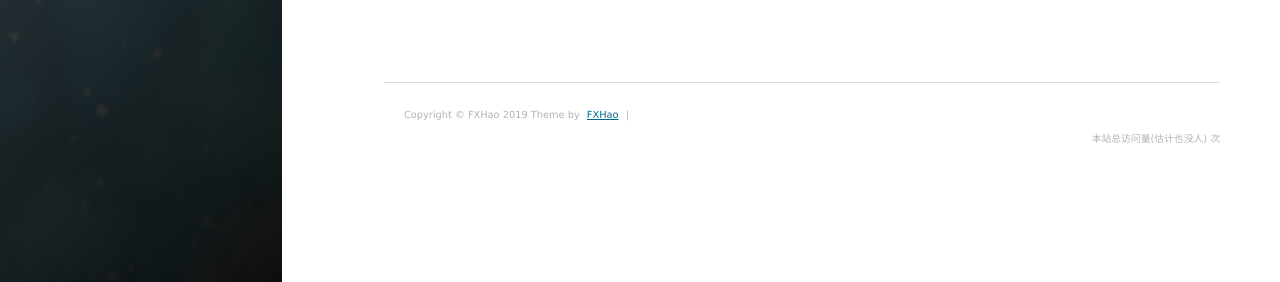
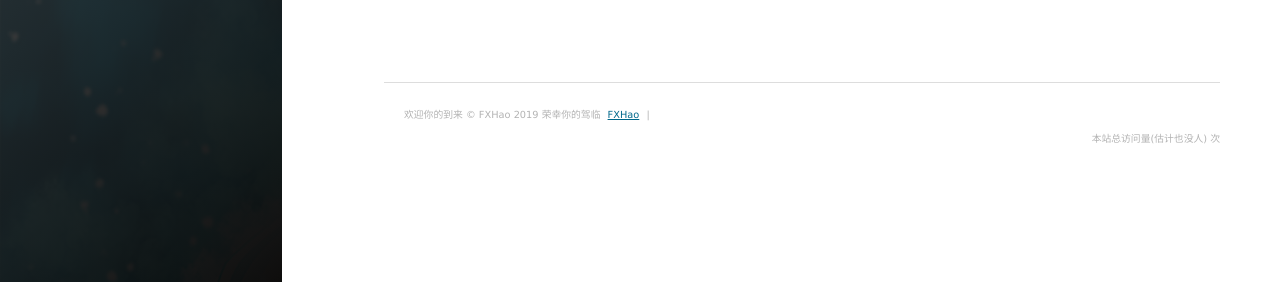
Before and after one commit to FXHao/FXHao.github.io, a Jekyll site: the page built from about.md, in a window 1280 px wide. Shown: the part 615-897 px from the top of the page. Built offline with Jekyll 4.4.1, drawn with Linux system fonts in a browser that asks for light colours; nearby versions of some CDN libraries; comment, search, counter and statistics services are not loaded.

Commit message:
Update footer.html

```diff
--- a/_includes/footer.html
+++ b/_includes/footer.html
@@ -2,7 +2,7 @@
     <footer>
         <div class = "footer_div">
            <p class="copyright text-muted">
-            Copyright &copy; {{ site.title }} {{ site.time | date: '%Y' }} Theme by <a href="http://fxhao.github.io/">FXHao</a> |
+            欢迎你的到来 &copy; {{ site.title }} {{ site.time | date: '%Y' }} 荣幸你的驾临 <a href="http://fxhao.github.io/">FXHao</a> |
             <!-- <iframe
                 style="margin-left: 2px; margin-bottom:-5px;"
                 frameborder="0" scrolling="0" width="91px" height="20px"
```
